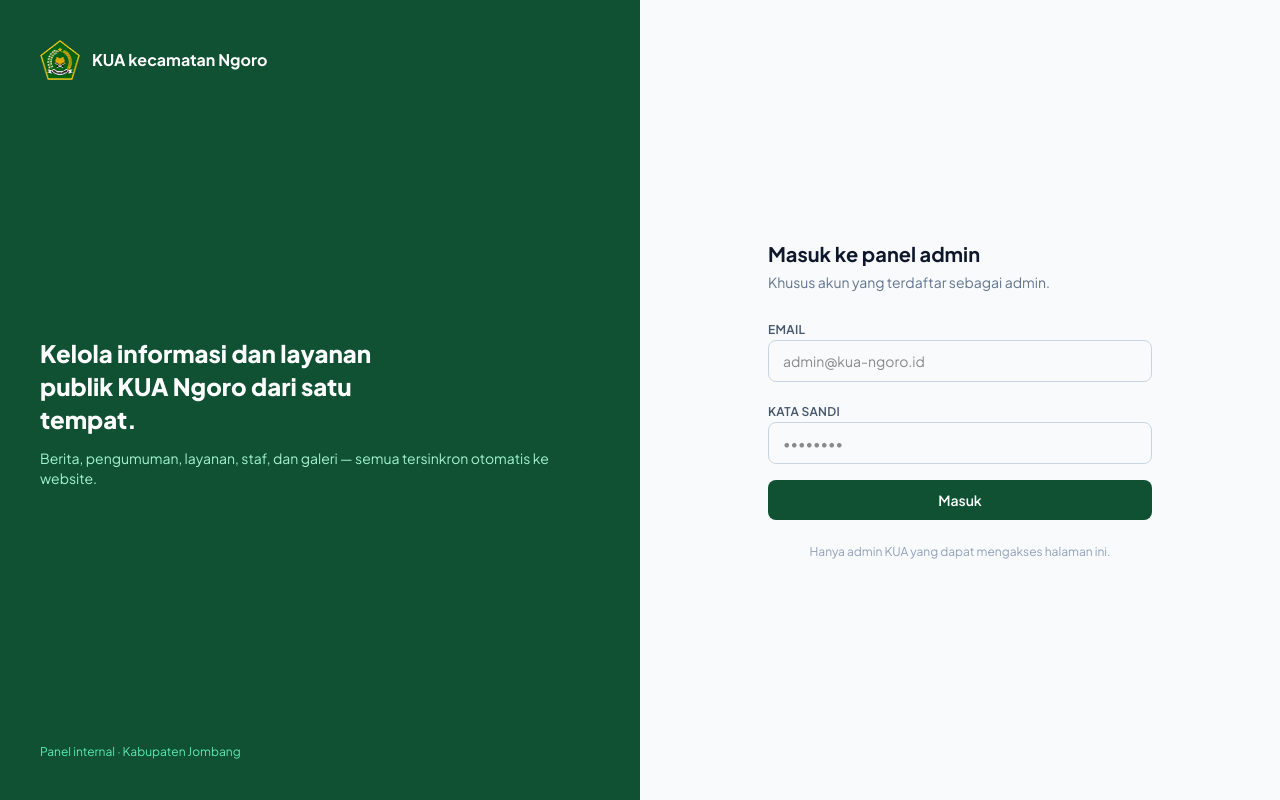
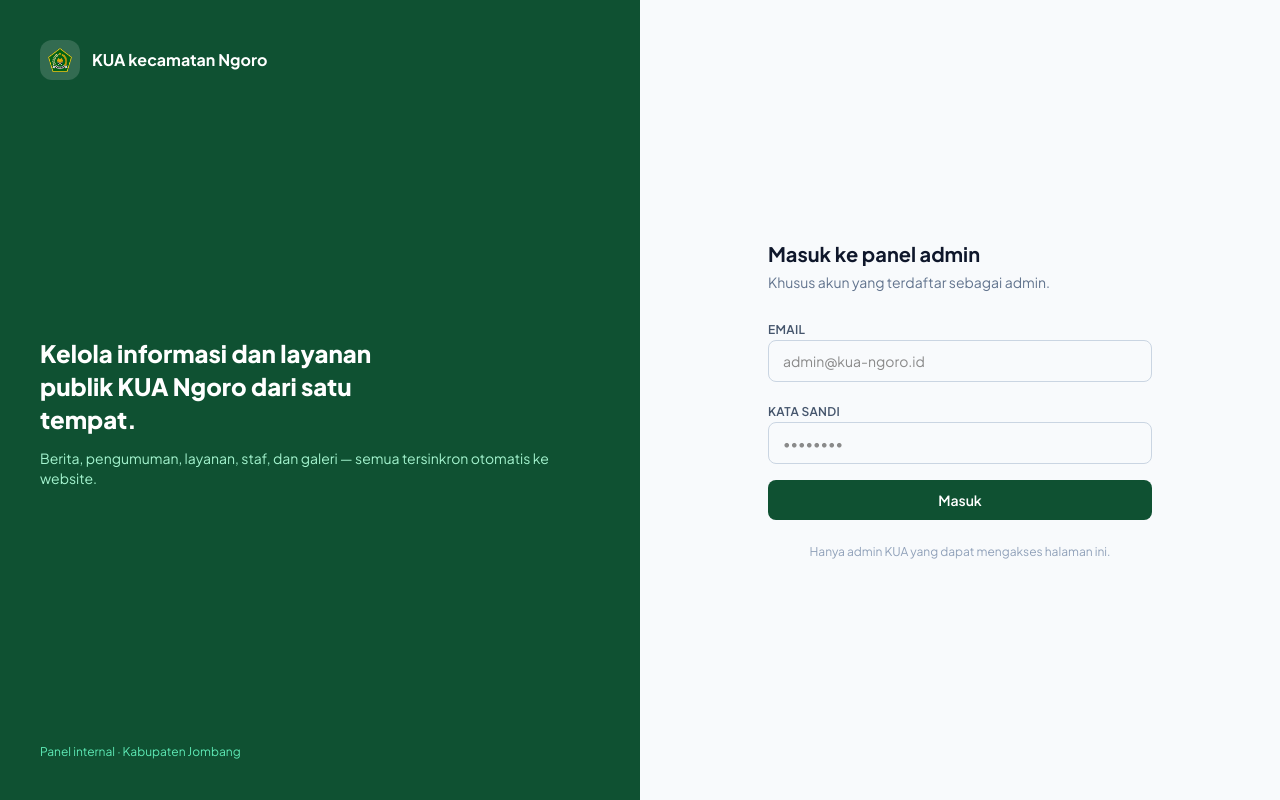
Before and after one commit to majid0511/KUA-NGORO, a React (Vite) app: page /admin/login in a window 1280 px wide. Built offline with nearby package versions, Linux system fonts and the light colour scheme; no server answers.

Commit message:
logo admin

```diff
--- a/src/pages/admin/Login.tsx
+++ b/src/pages/admin/Login.tsx
@@ -80,7 +80,9 @@ export default function AdminLogin() {
         {/* Panel branding hijau (hanya layar lebar) */}
         <div className="hidden lg:flex flex-col justify-between bg-[#0f5132] text-white p-10">
           <div className="flex items-center gap-3">
-            <img src={kualogo} alt="Logo KUA" className="w-10 h-10" />
+            <div className="w-10 h-10 rounded-xl bg-white/15 flex items-center justify-center">
+              <img src={kualogo} alt="Logo KUA" className="w-6 h-6" />
+            </div>
             <span className="font-bold">KUA kecamatan Ngoro</span>
           </div>
           <div>
@@ -99,7 +101,7 @@ export default function AdminLogin() {
           <div className="w-full max-w-sm">
             <div className="lg:hidden flex flex-col items-center mb-8">
               <div className="w-12 h-12 rounded-xl bg-[#0f5132] flex items-center justify-center mb-3">
-                <Landmark className="w-6 h-6 text-white" />
+                <img src={kualogo} alt="Logo KUA" className="w-8 h-8" />
               </div>
               <h1 className="text-lg font-bold text-slate-900">KUA Kecamatan Ngoro</h1>
             </div>
```
